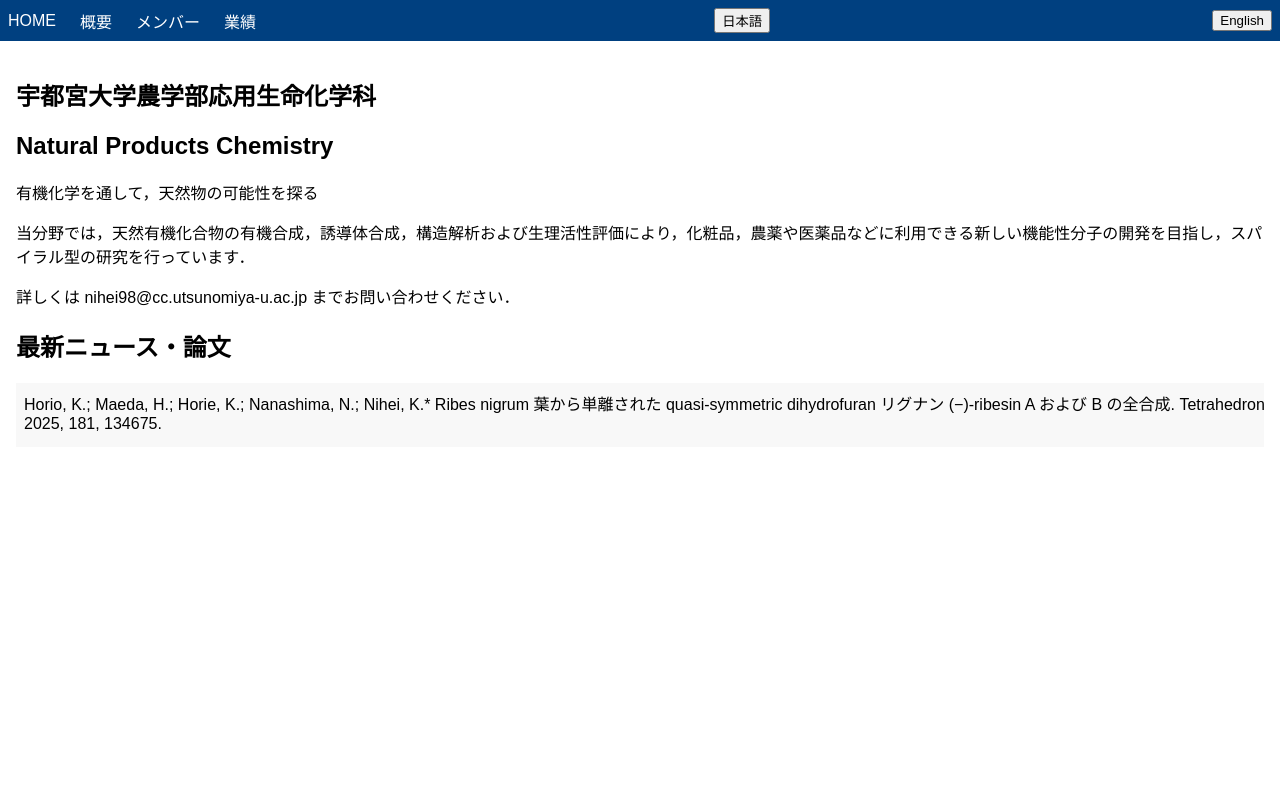
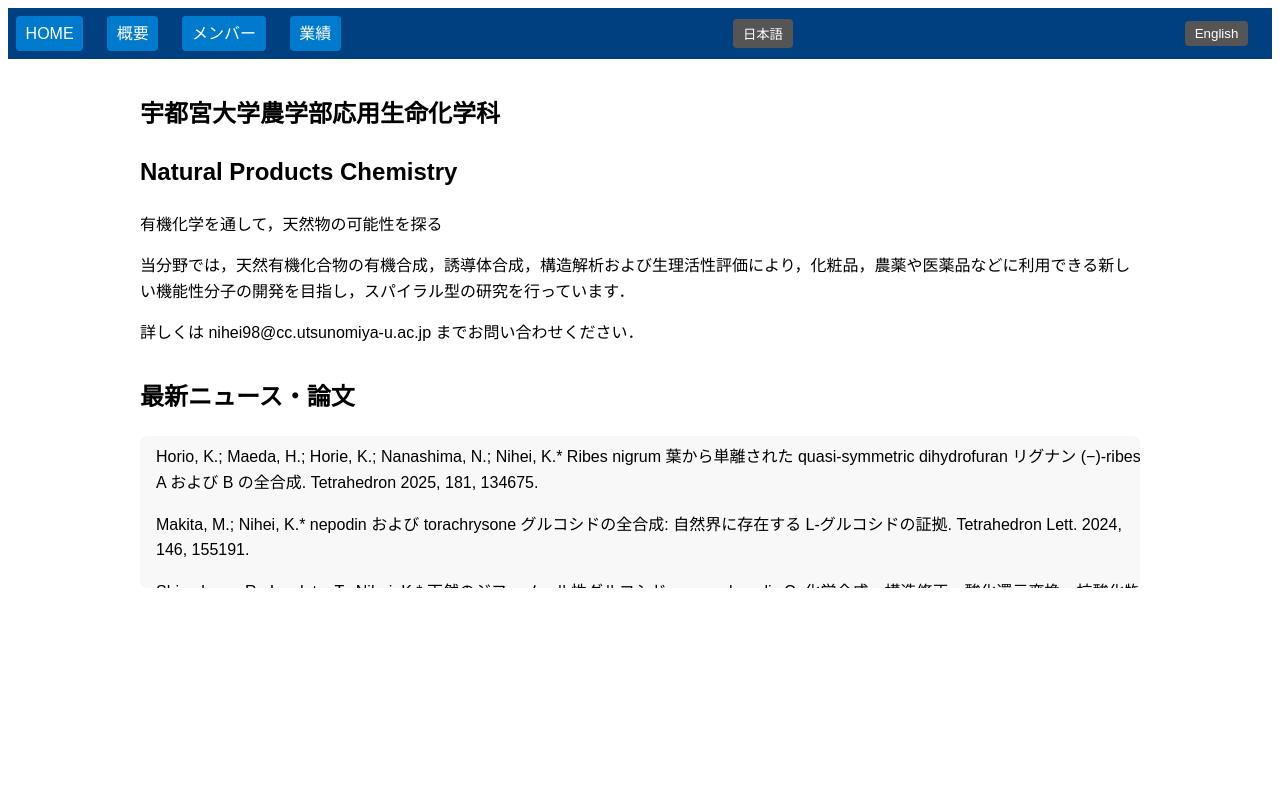
Before and after one commit to a193226/npc-lab, a plain HTML site: page index.html in a window 1280 px wide. Drawn offline with Linux system fonts and the light colour scheme.

Commit message:
Update index.html

```diff
--- a/index.html
+++ b/index.html
@@ -7,14 +7,52 @@
 <link rel="stylesheet" href="css/style.css">
 <script src="js/main.js" defer></script>
 <style>
-body { font-family: Arial, sans-serif; margin:0; padding:0; }
-nav { background:#004080; color:#fff; padding:0.5rem; display:flex; flex-wrap:wrap; gap:0.5rem; align-items:center; }
-nav a { color:#fff; text-decoration:none; margin-right:1rem; }
-nav button { margin-left:auto; }
-.container { padding:1rem; }
-#news-container { overflow:hidden; height:3em; position:relative; background:#f8f8f8; padding:0.5rem; }
-#news-list { margin:0; padding:0; list-style:none; position:absolute; top:0; width:100%; }
-#news-list li { padding:0.5rem 0; }
+body {
+    background: #ffffff;
+    color: #333333;
+    font-family: Arial, sans-serif;
+    line-height: 1.6;
+}
+.container {
+    max-width: 1000px;
+    margin: 0 auto;
+    padding: 1rem;
+}
+nav a, nav button {
+    margin-right: 1rem;
+    text-decoration: none;
+    padding: 0.3rem 0.6rem;
+    border: none;
+    background: #007ACC;
+    color: white;
+    border-radius: 4px;
+    cursor: pointer;
+}
+nav button {
+    background: #555555;
+}
+section {
+    margin-bottom: 2rem;
+}
+#news-container {
+    background: #f8f8f8;
+    padding: 1rem;
+    border-radius: 6px;
+    overflow: hidden;
+    height: 120px;
+    position: relative;
+}
+#news-list {
+    margin: 0;
+    padding: 0;
+    list-style: none;
+    position: absolute;
+    top: 0;
+    width: 100%;
+}
+#news-list li {
+    padding: 0.5rem 0;
+}
 </style>
 </head>
 <body>
```
